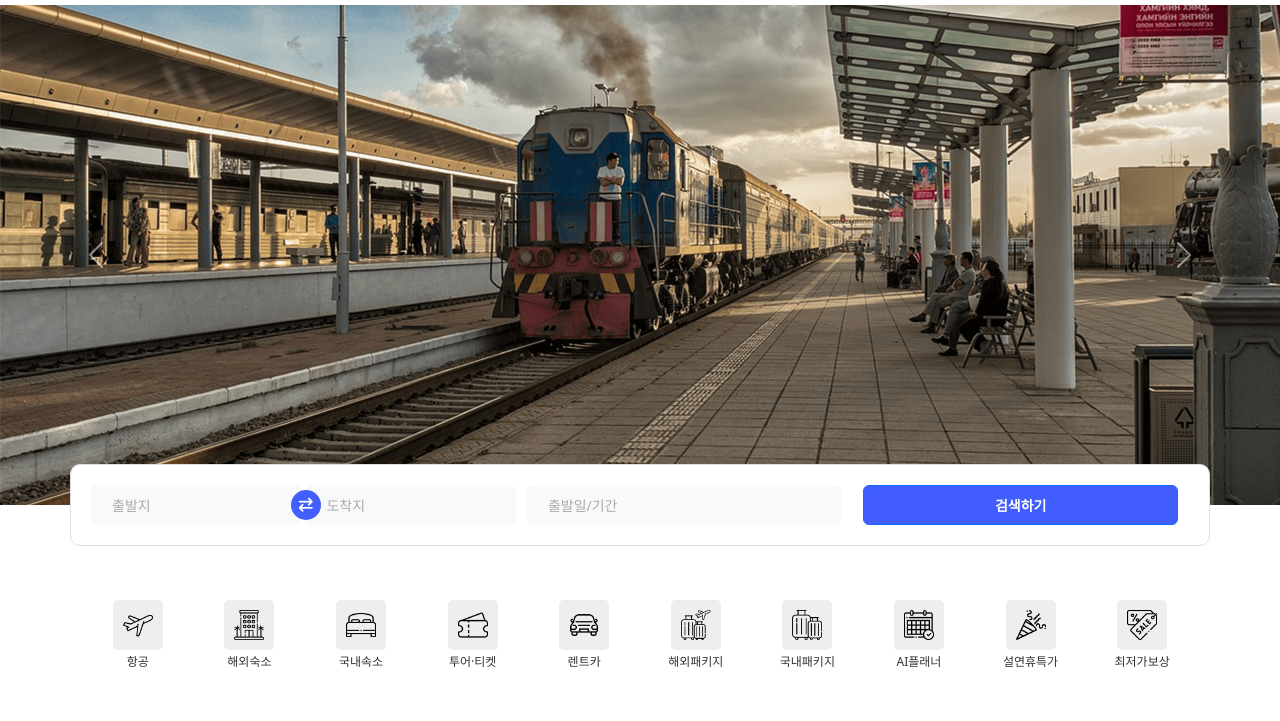
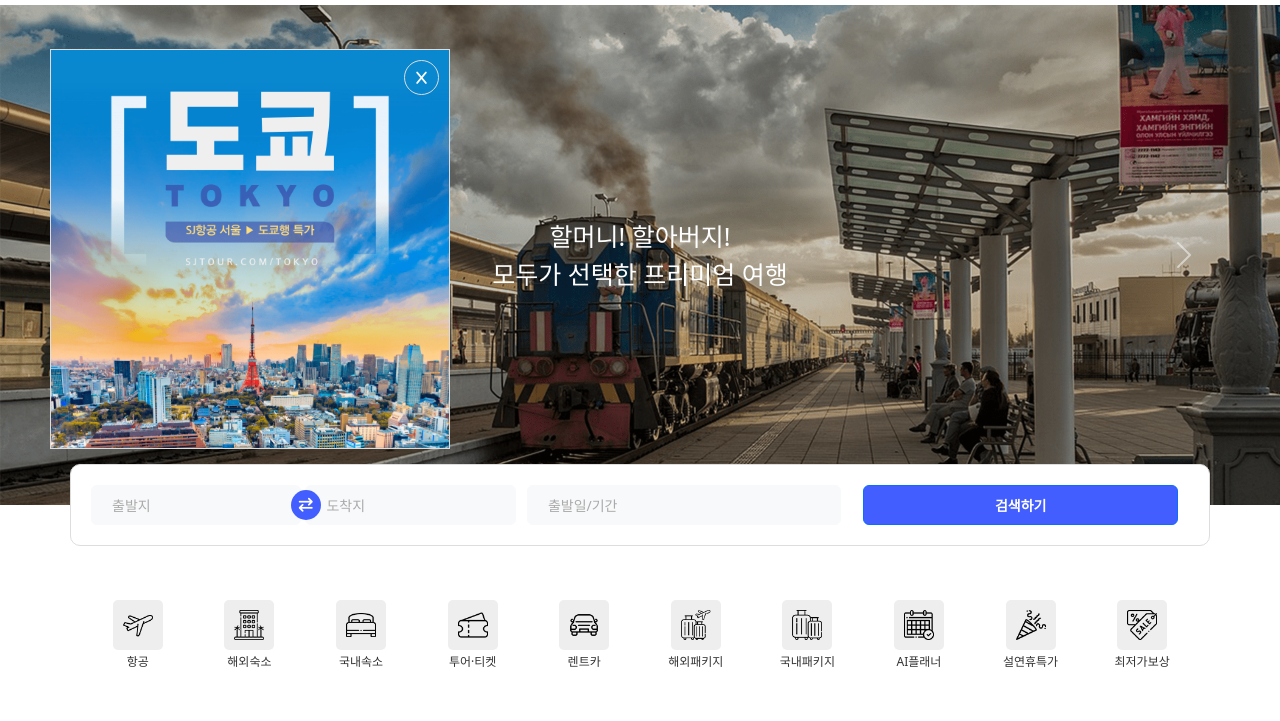
Before and after one commit to osj0/6.bootstrap, a plain HTML site: page index.html in a window 1280 px wide. Shown: the part 51-772 px from the top of the page. Drawn offline with nearby package versions, Linux system fonts and the light colour scheme.

Commit message:
250114 re6

```diff
--- a/index.html
+++ b/index.html
@@ -16,6 +16,12 @@
     -->
   </head>
   <body>
+<div id="wrap">
+    <div class="popup-view">
+      <a href="#" class="popup-close"><i class="fa-solid fa-x"></i></a>
+      <img src="./img/popup.png" alt="">
+  </div>
+
 
     <!-- s : nav -->
     <nav class="container navbar navbar-expand-lg">
@@ -48,14 +54,25 @@
     <div id="carouselExampleInterval" class="carousel slide" data-bs-ride="carousel">
       <div class="carousel-inner msl-bx">
         <div class="carousel-item msl-item active" data-bs-interval="10000">
-          <img src="./img/msl01.png" class="d-block w-100" alt="...1">
+          <div class="img"><img src="./img/msl01.png" class="d-block w-100" alt="...1"></div>
+          <div class="txt">
+            <p>할머니! 할아버지!</p>
+            <p>모두가 선택한 프리미엄 여행</p>
+          </div>
         </div>
         <div class="carousel-item msl-item" data-bs-interval="2000">
-          <img src="./img/msl02.png" class="d-block w-100" alt="...2">
+          <div class="img"><img src="./img/msl02.png" class="d-block w-100" alt="...2"></div>
+          <div class="txt">
+            <p>1년 내내 변함없는 즐거움</p>
+          </div>
         </div>
         <div class="carousel-item msl-item">
-          <img src="./img/msl03.png" class="d-block w-100" alt="...3">
+          <div class="img"><img src="./img/msl03.png" class="d-block w-100" alt="...3"></div>
+          <div class="txt">
+            <p>이번엔 어떤 여행지가<br>특가로 나올까?</p>
+          </div>
         </div>
+
       </div>
       <button class="carousel-control-prev" type="button" data-bs-target="#carouselExampleInterval" data-bs-slide="prev">
         <span class="carousel-control-prev-icon" aria-hidden="true"></span>
@@ -582,7 +599,7 @@
           <p class="copy mt-2">COPYRIGHTⓒ HANATOUR SERVICE INC. ALL RIGHTS RESERVED</p>
       </div>
     </footer>
-
+  </div>
     <script src="https://cdn.jsdelivr.net/npm/bootstrap@5.3.3/dist/js/bootstrap.bundle.min.js" integrity="sha384-YvpcrYf0tY3lHB60NNkmXc5s9fDVZLESaAA55NDzOxhy9GkcIdslK1eN7N6jIeHz" crossorigin="anonymous"></script>
  <!-- Swiper JS -->
  <script src="https://cdn.jsdelivr.net/npm/swiper@11/swiper-bundle.min.js"></script>
@@ -640,5 +657,13 @@
      },
    });
  </script>
+ <script>
+  window.onload = function(){
+
+      document.querySelector(".popup-close").addEventListener("click", function(){
+          document.querySelector(".popup-view").style.display = "none";
+      });
+  }
+</script>
   </body>
 </html>
--- a/style.css
+++ b/style.css
@@ -1,3 +1,11 @@
+/* popup */
+#wrap {position: relative;}
+.popup-view {border:1px solid #ddd; position: absolute;left: 50px;top: 100px;width: 400px; height: 400px; z-index: 99;}
+.popup-close {display: inline-block; position: absolute;right: 10px;top: 10px;border: 1px solid #ddd;border-radius: 30px;width: 35px;height: 35px;text-align: center;
+  display: flex;justify-content: center;align-items: center;}
+.popup-close i{color:#fff;font-size: 14px;}
+
+
 *{padding:0; margin:0; color:#333;}
 a{display:block; cursor: pointer; text-decoration: none;color:#333;}
 p{margin:0;}
@@ -58,6 +66,10 @@ main{margin-top:130px;}
 
 .msl-bx{}
 .msl-item{width:100%; height:500px; overflow:hidden;}
+.msl-item .img{position: relative;}
+.msl-item .img::after{content:""; display: block; clear: both; width: 100%; height: 100%; background:rgba(0, 0, 0, 0.2); position: absolute;top: 0;left: 0;}
+.msl-item .txt{position: absolute; top:50%; left:50%; transform:translate(-50%,-50%);}
+.msl-item .txt p{color:#fff; font-size: 25px; text-align: center;}
 /*.msl-item img{width: 100%;height: 100%;object-fit: cover;object-position: center;}*/
 
 .cont > h2{font-size: 1.25rem; font-weight: bold;}
```
Also changed, not shown: img/popup.png (added).
